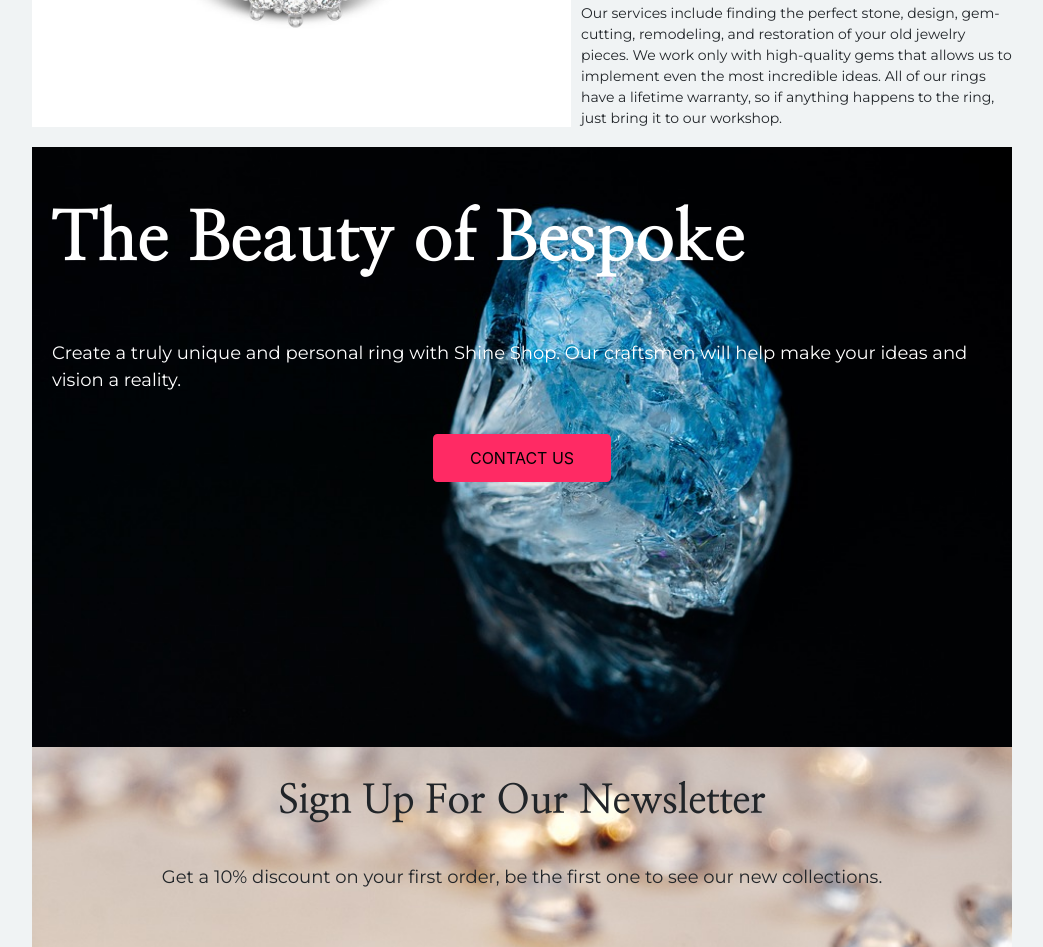
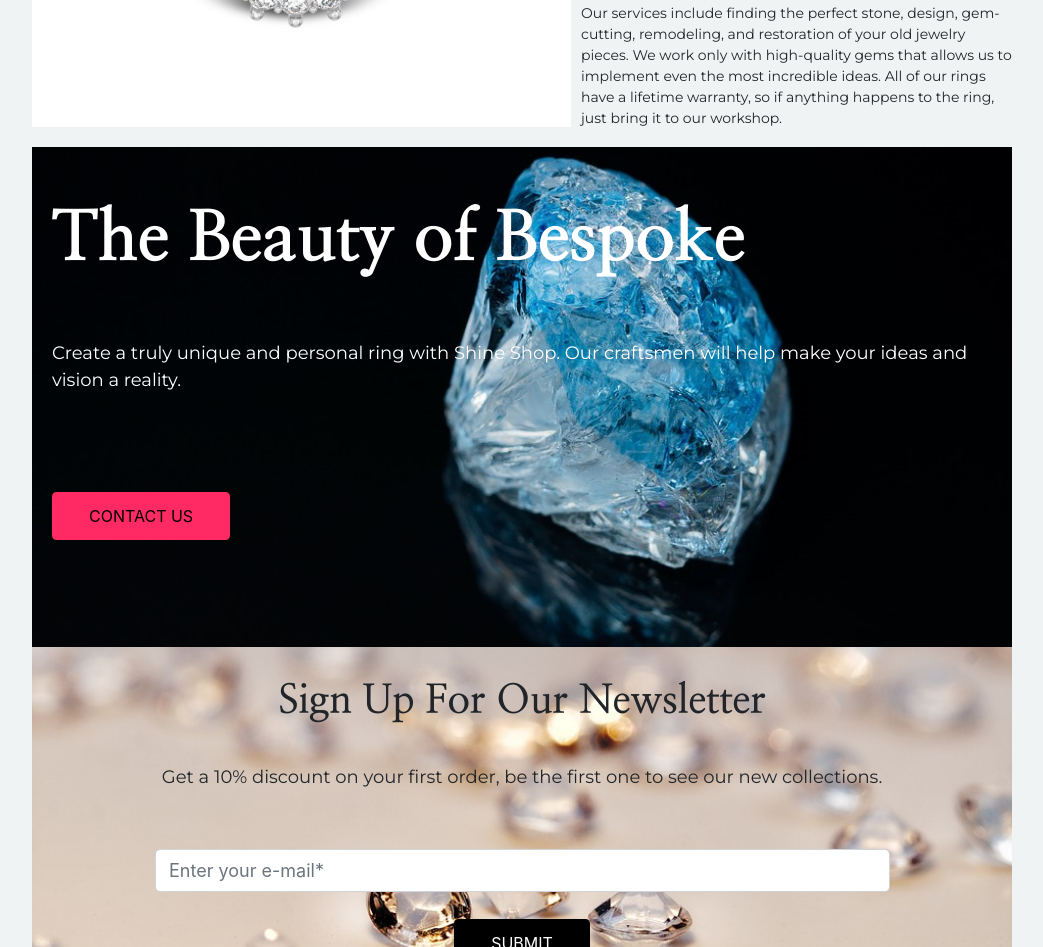
Before and after one commit to Yuliia-Balandiuk/Jewelry1.0, a plain HTML site: page index.html in a window 1280 px wide. Shown: the part 1492-2439 px from the top of the page, without its empty margins (118-1161 px from the left). Drawn offline with nearby package versions, Linux system fonts and the light colour scheme.

Commit message:
upd all files

```diff
--- a/css/index.css
+++ b/css/index.css
@@ -165,7 +165,7 @@ header .banner p {
 }
 .personal-ring {
     background-image: url(../img/topaz.jpg);
-    min-height: 600px;
+    min-height: 500px;
     background-size: cover;
     background-position: 40% 50%;
 
@@ -191,11 +191,12 @@ header .banner p {
     color: black;
     padding: 10px 35px;
     font-size: 16px;
-    display: block;
-    margin: auto;
+    margin-top: 80px;
+    margin-left: 20px;
     margin-bottom: 20px;
-    margin-top: 40px;
   }
+
+
   .personal-ring .btn:hover{
     border: 2px solid white;
     background-color: white;
--- a/index.html
+++ b/index.html
@@ -45,7 +45,7 @@
 		<div class="banner">
 			<h1>Shine</h1>
 			<p>The best jewelry for special people in your life. Our boutique <br>offers exclusive collections.</p>
-			<a href="#about-us"><button class="btn-first">LEARN MORE</button></a>
+			<a href="#about-us"><button class="btn-first btn">LEARN MORE</button></a>
 		</div>
 	</header>
     <main>
```
